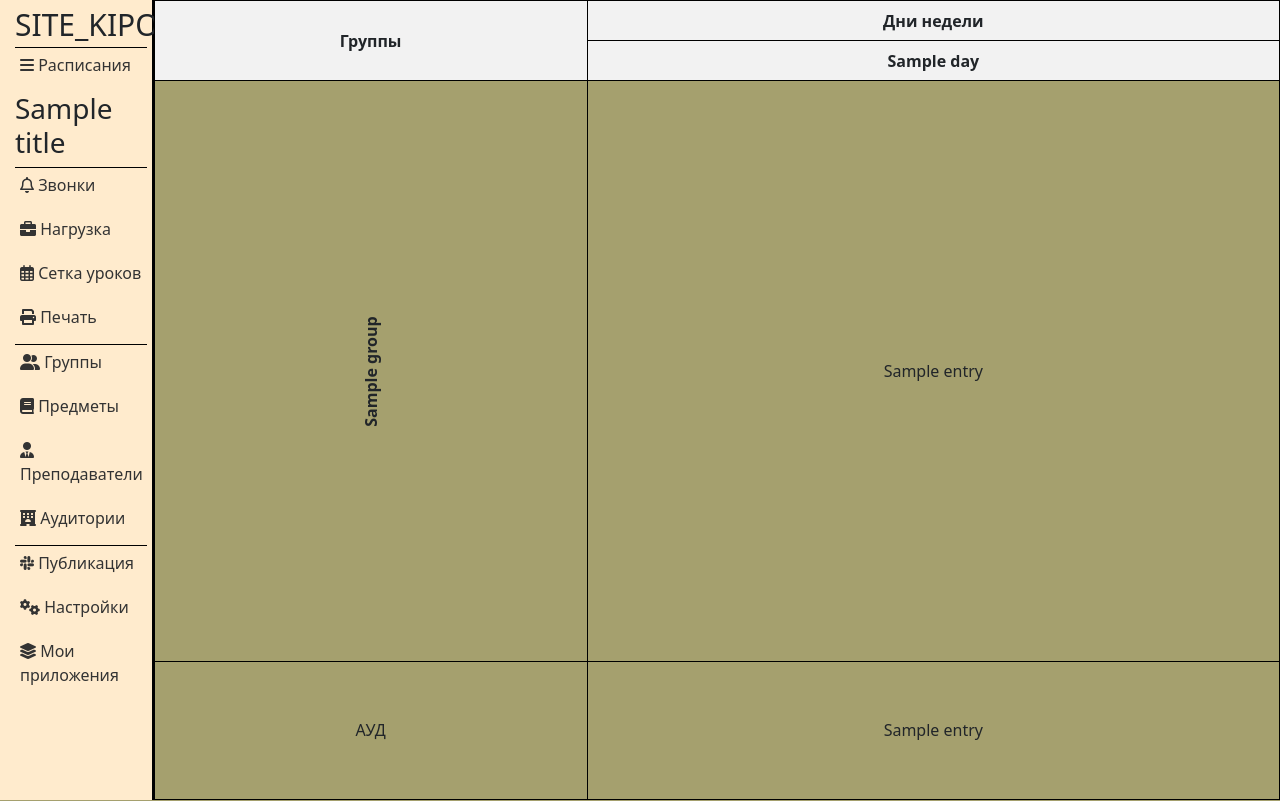
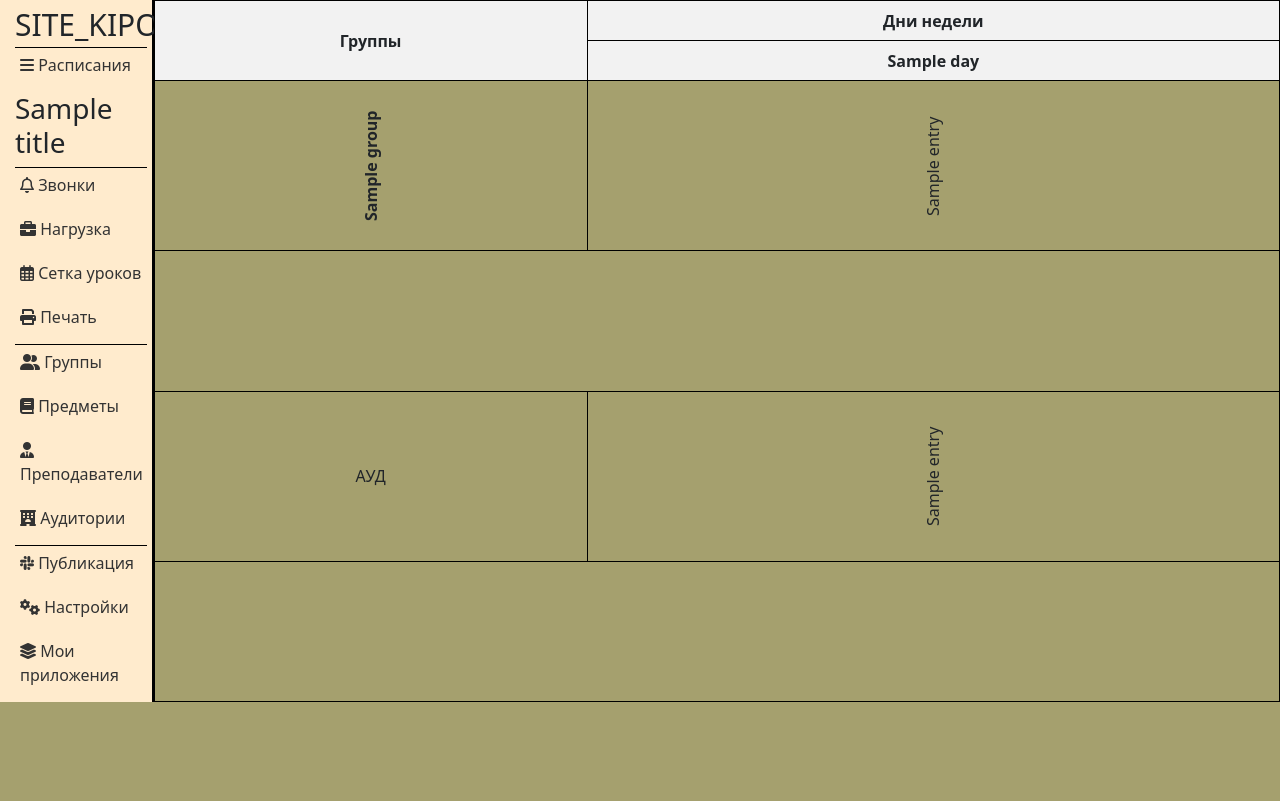
Before and after one commit to rokman87/KIPO_SITE, a Django app: template applications/templates/applications/printSchedule.html in a window 1280 px wide. After the commit the page ends 702 px from the top, so only its background shows below. Run offline with Django 4.2, Linux system fonts and the light colour scheme; the template is opened without the code that fills it: most values are stand-ins (such as "Sample title", 1, 10 or a date in 2020); some libraries are stand-ins or nearby versions.

Commit message:
Stute fix

```diff
--- a/applications/static/applications/css/main.css
+++ b/applications/static/applications/css/main.css
@@ -37,7 +37,6 @@
     width: 12%;
     background-color: var(--second-background);
     padding: 2px 5px 0px 15px;
-    height: 100vh;
     border-right: 2px solid var(--border);
         position: initial;
 }
--- a/applications/static/applications/css/print.css
+++ b/applications/static/applications/css/print.css
@@ -28,5 +28,9 @@
     font-weight: bold;
 }
 .cell {
-    width: 50px;
+    height: 170px;
+    writing-mode: vertical-rl;
+    white-space: nowrap;
+    font-size: 16px;
+    transform: rotate(180deg);
 }
```
Also changed, not shown: db.sqlite3.
